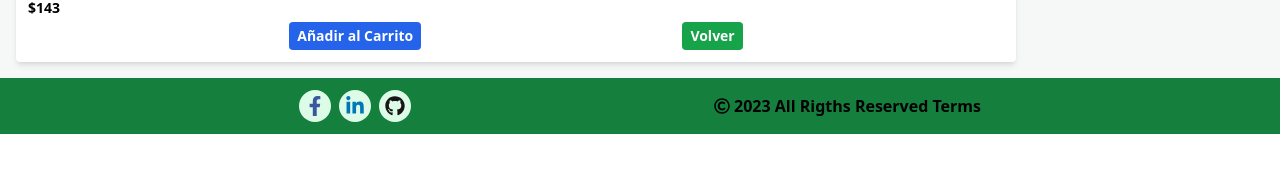
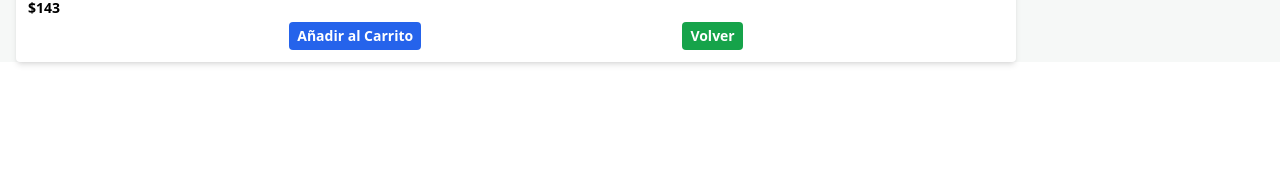
Before and after one commit to IronBeagle70/react-front-electivo, a React (Vite) app: page /catalogue/1 in a window 1280 px wide. Shown: the part 512-684 px from the top of the page. Built offline with nearby package versions, Linux system fonts and the light colour scheme.

Commit message:
final update

```diff
--- a/src/components/ProductView.jsx
+++ b/src/components/ProductView.jsx
@@ -56,7 +56,7 @@ function ProductView({dataProducts, carrito, handleModal, openModal, addCarrito,
             {openModal && (
                 <Scart handleModal={handleModal} carrito={carrito} removeCarrito={removeCarrito} sumCantidad={sumCantidad} resCantidad={resCantidad} />
             )}
-            <FooterComponent footPosition={'absolute phone:sticky bottom-0'} />
+            {/* <FooterComponent footPosition={'absolute phone:sticky bottom-0'} /> */}
         </>
     );
 };
```
